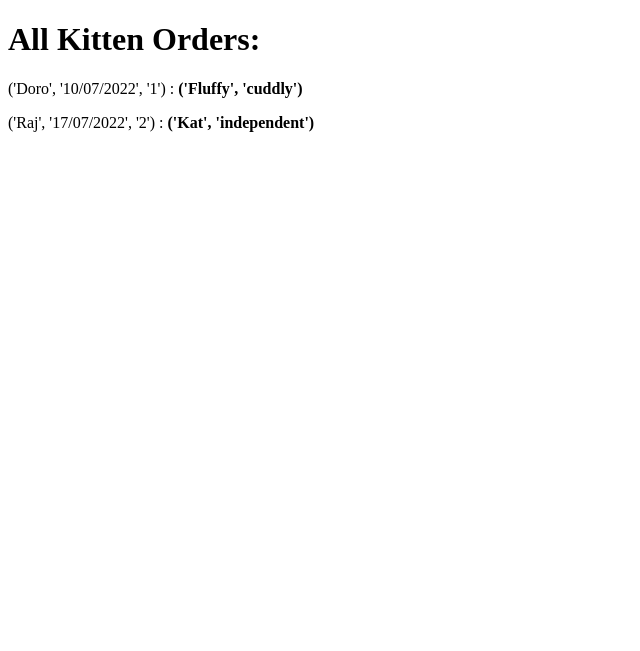
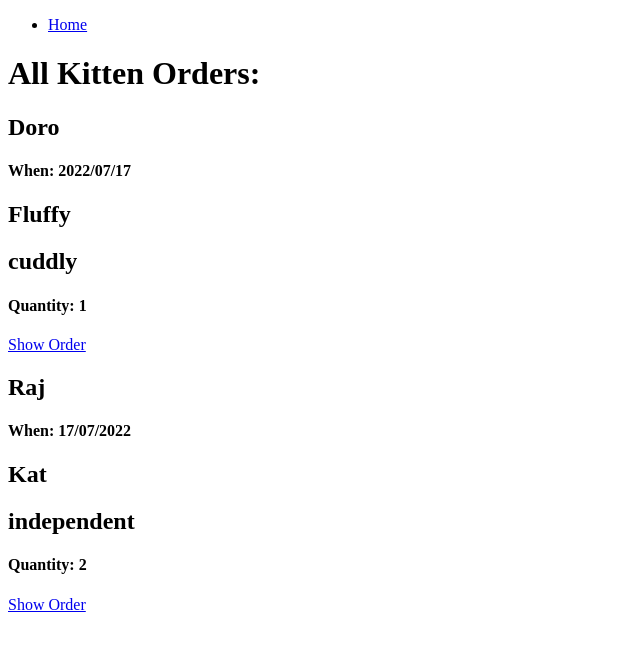
Before and after one commit to D-oro/Kittens_shop, a Flask app: page /orders in a window 1280 px wide. Shown: the top 651 px of the page, without its empty margins (0-640 px from the left). Run offline with Flask 2, Linux system fonts and the light colour scheme.

Commit message:
no idea what's going on

```diff
--- a/app.py
+++ b/app.py
@@ -4,5 +4,9 @@ app = Flask(__name__)
 
 from controllers import controller
 
+@app.route('/')
+def home():
+    return "Hello there!"
+
 if __name__ =="__main__":
     app.run(debug=True)
--- a/controllers/controller.py
+++ b/controllers/controller.py
@@ -1,11 +1,12 @@
 from flask import render_template
 from app import app
-from models.kittens import orders
+from models.orders import orders
 
 @app.route("/orders")
 def index():
-    return render_template('index.html', title='Home', orders=orders)
+    return render_template('index.html', title='Kittens & Cats', orders=orders)
 
-@app.route("/orders/<id>")
-def get_order_by_id(id):
-    return render_template('order.html', order=orders[int(id)])
+@app.route("/orders/<index>")
+def show(index):
+    order = orders[int(index)]
+    return render_template('show.html', order=order)
--- a/models/kittens.py
+++ /dev/null
@@ -1,5 +0,0 @@
-from models.order import *
-
-order1 =Order("Doro", "10/07/2022", "1", "Fluffy", "cuddly", False)
-order2 =Order("Raj", "17/07/2022", "2", "Kat", "independent", False)
-orders = [order1, order2]
--- /dev/null
+++ b/models/orders.py
@@ -0,0 +1,10 @@
+from models.order import *
+import datetime
+
+# order1 =Order("Doro", datetime.date(2022, 7, 17), "1", "Fluffy", "cuddly", False)
+
+
+order1 =Order("Doro", "2022/07/17", "1", "Fluffy", "cuddly", False)
+order2 =Order("Raj", "17/07/2022", "2", "Kat", "independent", False)
+
+orders = [order1, order2]
--- a/templates/index.html
+++ b/templates/index.html
@@ -4,17 +4,33 @@
     <meta charset="UTF-8">
     <meta http-equiv="X-UA-Compatible" content="IE=edge">
     <meta name="viewport" content="width=device-width, initial-scale=1.0">
+
     <title>Kittens&Cats</title>
 </head>
+    <title>{{ title }} - Orders</title>
+    <link rel="stylesheet" href=""{{ url_for('static', filename='css/style.css')}}>
 <body>
+        <nav>
+            <ul>
+                <li class="navLink"><a href="/orders">Home</a></li>
+            </ul>
+        </nav>
+
+
     <h1>All Kitten Orders:</h1>
-    {%for order in orders%}
-    <div>
-        <p>
-            {{ order.customer_name, order.order_date, order.quantity }} : <b>{{order.kitten_name, order.purrsonality}}</b>
-        <a href="/orders/{{order.id}}">{{order.id}}</a>
-        </p>
+    <div class="order-container">
+        {% for order in orders %}
+        <div class="order">
+            <h2>{{ order.customer_name }}</h2>
+            <h4>When: {{ order.order_date}}</h4>
+            <h2>{{ order.kitten_name }}</h2>
+            <h2>{{ order.purrsonality }}</h2>
+            <h4>Quantity: {{ order.quantity }}</h4>
+
+            <a href="/orders/{{orders.index(order)}}">Show Order</a>
+
+        </div>
+        {% endfor %}
     </div>
-    {% endfor %}
 </body>
 </html>
```
Also changed, not shown: templates/order.html (+19 -5 lines), static/css/style.css (added).
